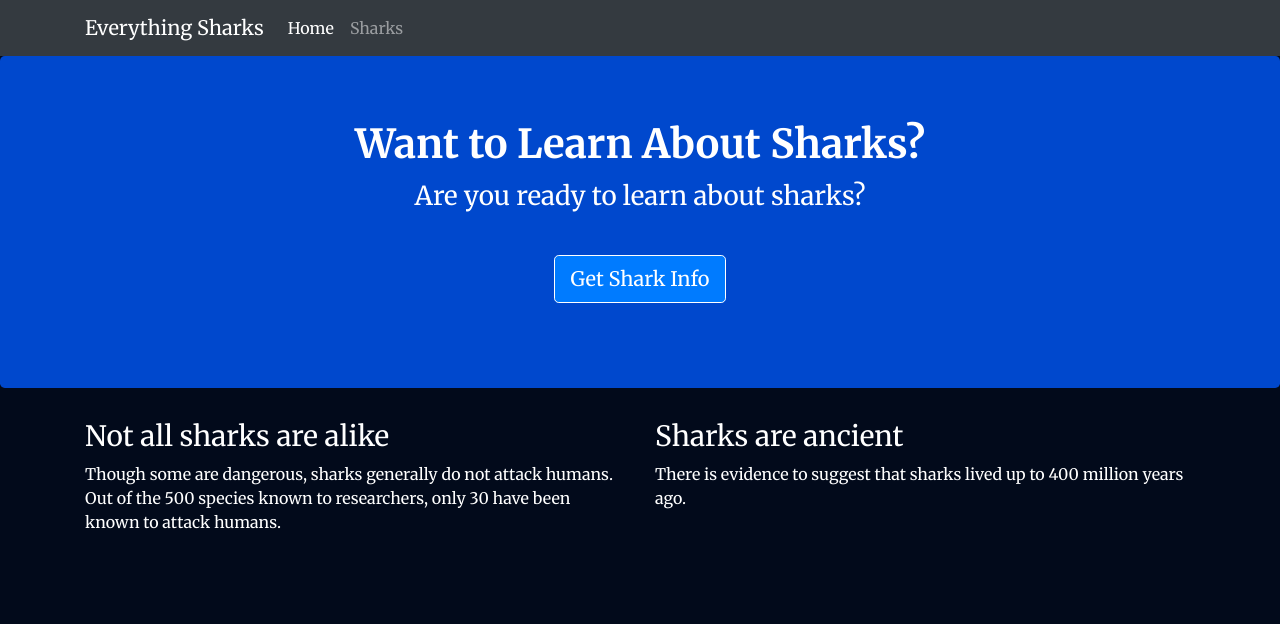
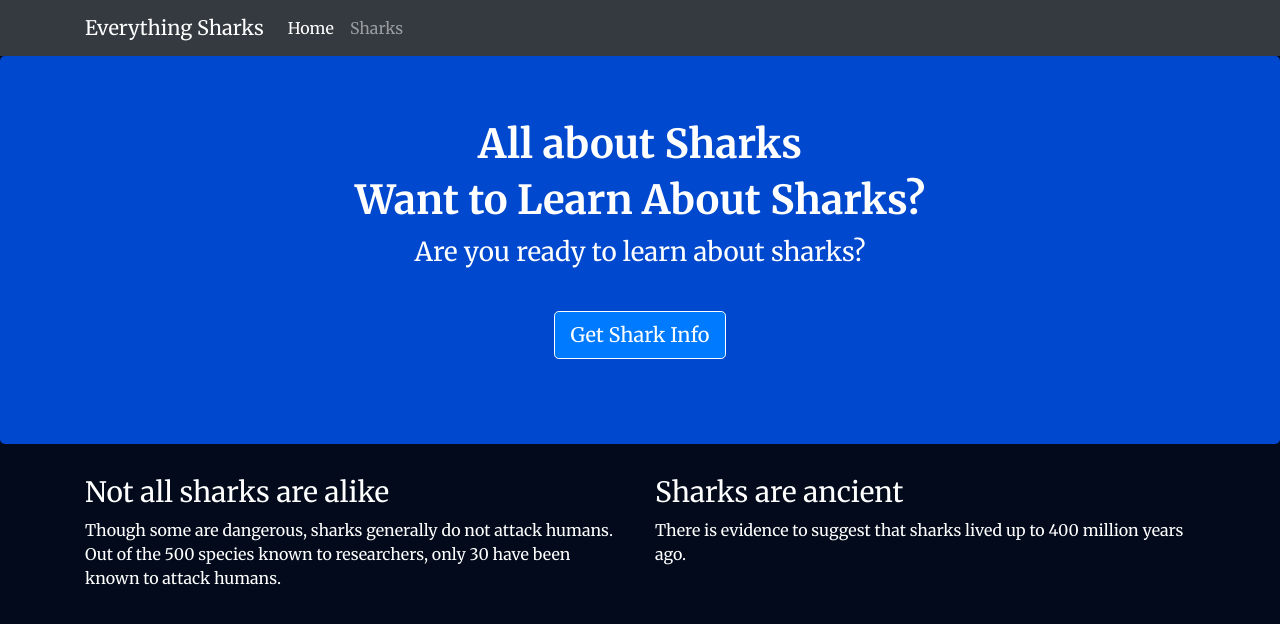
Before and after one commit to Sride/sample-node-project, a website: page views/index.html in a window 1280 px wide. Drawn offline with nearby package versions, Linux system fonts and the light colour scheme.

Commit message:
change in index file

```diff
--- a/views/index.html
+++ b/views/index.html
@@ -27,6 +27,7 @@
     </nav>
     <div class="jumbotron">
         <div class="container">
+            <h1>All about Sharks</h1>
             <h1>Want to Learn About Sharks?</h1>
             <p>Are you ready to learn about sharks?</p>
             <br>
```
